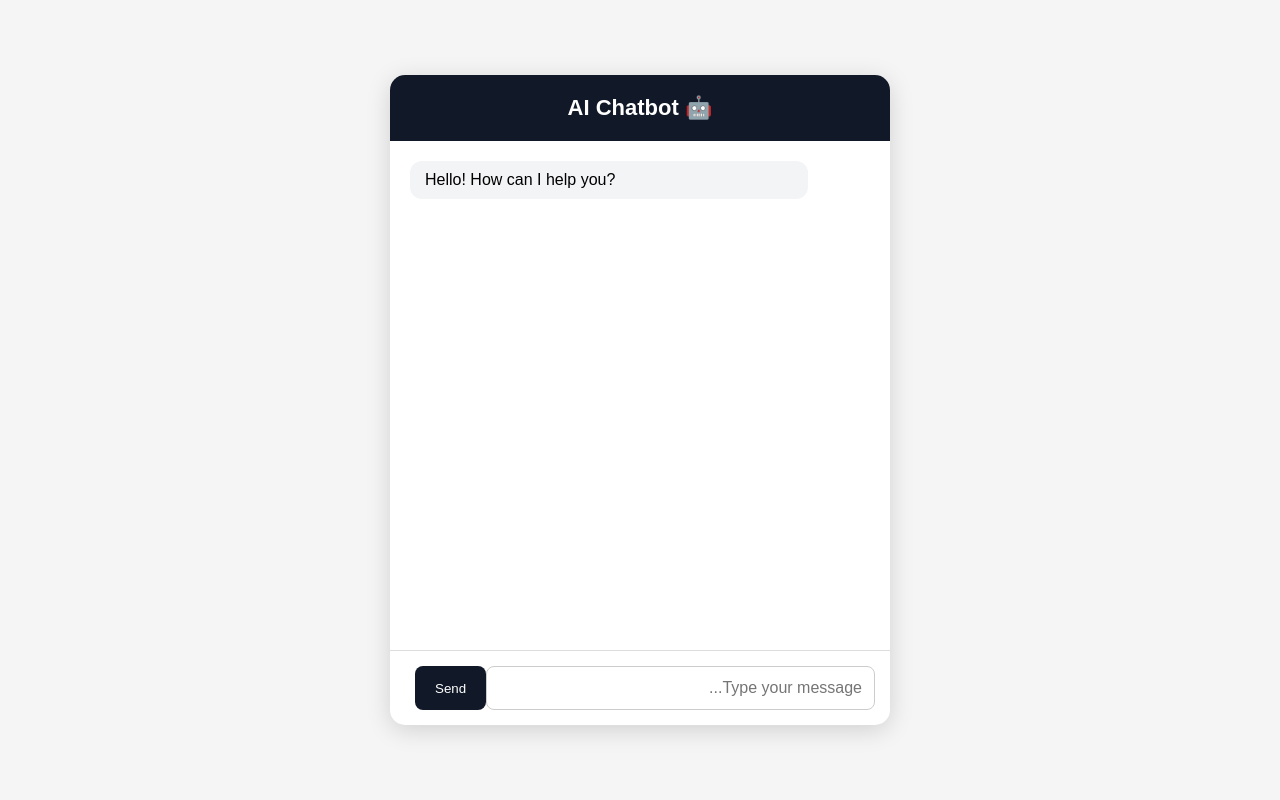
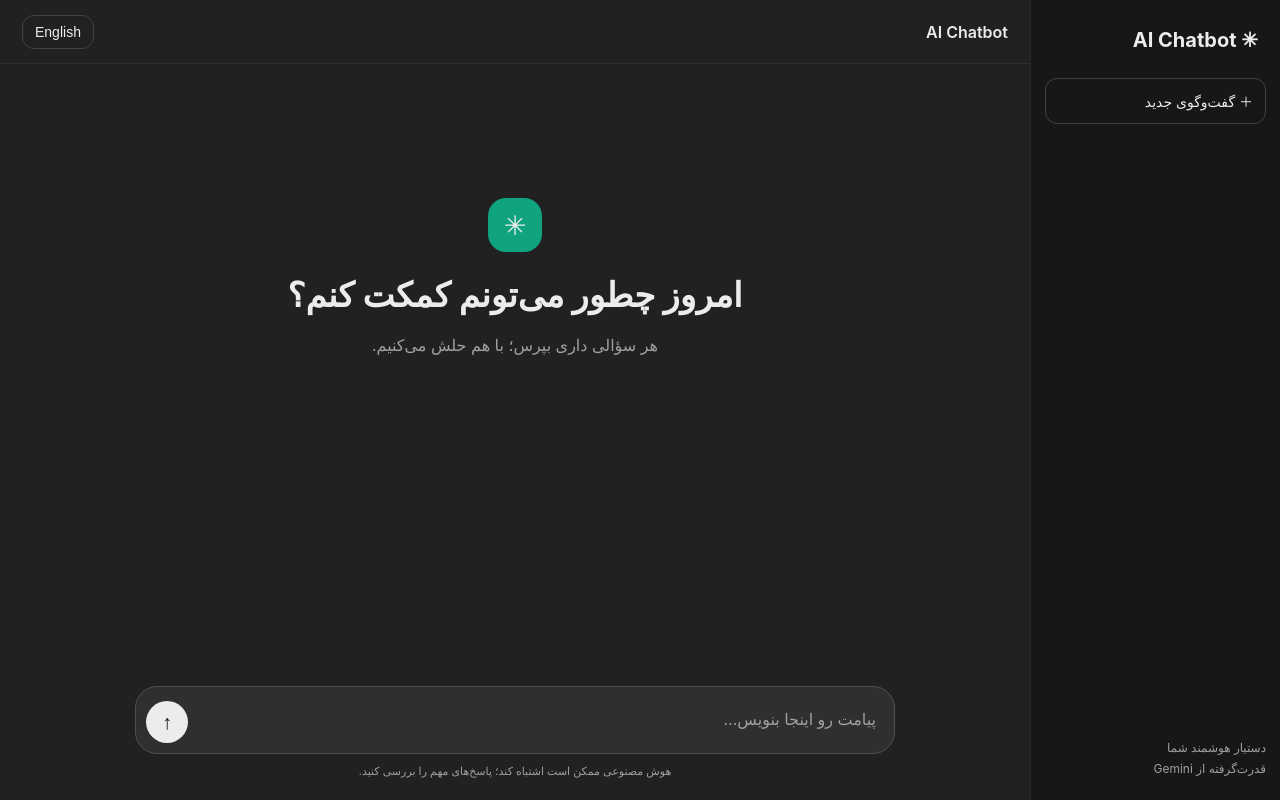
Before and after one commit to mohamadhosseinhojatian-jpg/AI-Chatbot, a Flask app: page / in a window 1280 px wide. Run offline with Flask 3, Linux system fonts and the light colour scheme.

Commit message:
Redesign chatbot UI

```diff
--- a/templates/index.html
+++ b/templates/index.html
@@ -1,166 +1,299 @@
+
 <!DOCTYPE html>
 <html lang="fa" dir="rtl">
 <head>
 <meta charset="UTF-8">
 <meta name="viewport" content="width=device-width, initial-scale=1.0">
 <title>AI Chatbot</title>
-
 <style>
+:root {
+    color-scheme: dark;
+    --bg: #212121;
+    --panel: #171717;
+    --surface: #2f2f2f;
+    --border: #424242;
+    --text: #ececec;
+    --muted: #a0a0a0;
+    --accent: #10a37f;
+}
+* { box-sizing: border-box; }
 body {
-            font-family: Arial, sans-serif;
-            background: #f5f5f5;
-            display: flex;
-            justify-content: center;
-            align-items: center;
-            height: 100vh;
     margin: 0;
+    height: 100dvh;
+    background: var(--bg);
+    color: var(--text);
+    font-family: -apple-system, BlinkMacSystemFont, "Segoe UI", Arial, sans-serif;
 }
-
-        .chat-container {
-            width: 500px;
-            height: 650px;
-            background: white;
-            border-radius: 15px;
-            box-shadow: 0 5px 25px rgba(0,0,0,0.15);
+.app { display: flex; height: 100%; }
+.sidebar {
+    width: 250px;
+    flex-shrink: 0;
+    background: var(--panel);
+    padding: 20px 14px;
     display: flex;
     flex-direction: column;
-            overflow: hidden;
+    gap: 18px;
+    border-inline-end: 1px solid #292929;
 }
-
-        .header {
-            background: #111827;
-            color: white;
-            padding: 20px;
-            text-align: center;
-            font-size: 22px;
-            font-weight: bold;
+.brand { font-size: 20px; font-weight: 700; padding: 8px; }
+.new-chat, .language, .send {
+    border: 1px solid var(--border);
+    background: transparent;
+    color: var(--text);
+    border-radius: 12px;
+    padding: 12px;
+    cursor: pointer;
+    font-size: 14px;
 }
-
+.new-chat { text-align: start; }
+.new-chat:hover, .language:hover { background: var(--surface); }
+.side-note { color: var(--muted); font-size: 12px; margin-top: auto; line-height: 1.8; }
+.main { flex: 1; min-width: 0; display: flex; flex-direction: column; }
+.topbar {
+    height: 64px;
+    padding: 0 22px;
+    display: flex;
+    align-items: center;
+    justify-content: space-between;
+    border-bottom: 1px solid #303030;
+}
+.top-title { font-weight: 600; }
+.language { padding: 8px 12px; }
 .messages {
     flex: 1;
-            padding: 20px;
     overflow-y: auto;
+    padding: 30px 18px;
+    scroll-behavior: smooth;
 }
-
+.welcome {
+    max-width: 680px;
+    margin: 13vh auto 35px;
+    text-align: center;
+}
+.logo {
+    width: 54px; height: 54px;
+    display: grid; place-items: center;
+    border-radius: 18px;
+    background: var(--accent);
+    margin: 0 auto 22px;
+    font-size: 27px;
+}
+.welcome h1 { font-size: clamp(24px, 4vw, 34px); margin: 0 0 12px; }
+.welcome p { color: var(--muted); line-height: 1.8; }
+.message-row { max-width: 760px; margin: 0 auto 24px; display: flex; }
 .message {
-    margin-bottom: 15px;
-    padding: 10px 15px;
-    border-radius: 12px;
-    max-width: 80%;
-    direction: auto;
+    max-width: 88%;
+    padding: 13px 17px;
+    border-radius: 18px;
+    line-height: 1.8;
+    overflow-wrap: anywhere;
+    white-space: pre-wrap;
     unicode-bidi: plaintext;
     text-align: start;
 }
-
-
-        .user {
-            background: #dbeafe;
-            margin-left: auto;
+.user-row { justify-content: flex-start; }
+.user-message { background: #303030; }
+.ai-row { justify-content: flex-end; }
+.ai-message { background: transparent; }
+.input-wrap { padding: 12px 18px 22px; }
+.input-box {
+    max-width: 760px;
+    margin: auto;
+    display: flex;
+    align-items: flex-end;
+    gap: 10px;
+    padding: 10px;
+    background: var(--surface);
+    border: 1px solid #505050;
+    border-radius: 22px;
 }
-
-        .ai {
-            background: #f3f4f6;
-            margin-right: auto;
+textarea {
+    flex: 1;
+    min-width: 0;
+    max-height: 180px;
+    resize: none;
+    border: 0;
+    outline: 0;
+    background: transparent;
+    color: var(--text);
+    padding: 10px 8px;
+    font: inherit;
+    line-height: 1.6;
 }
-
-        .input-area {
-            display: flex;
-            padding: 15px;
-            border-top: 1px solid #ddd;
+textarea::placeholder { color: var(--muted); }
+.send {
+    background: var(--text);
+    color: #171717;
+    border: 0;
+    width: 42px;
+    height: 42px;
+    padding: 0;
+    border-radius: 50%;
+    font-size: 20px;
+    flex-shrink: 0;
 }
-
-        input {
-            flex: 1;
-            padding: 12px;
-            border: 1px solid #ccc;
-            border-radius: 8px;
-            font-size: 16px;
-        }
-
-        button {
-            margin-left: 10px;
-            padding: 12px 20px;
-            border: none;
-            border-radius: 8px;
-            background: #111827;
-            color: white;
-            cursor: pointer;
+.send:disabled { opacity: .45; cursor: wait; }
+.disclaimer { text-align: center; font-size: 11px; color: var(--muted); margin-top: 10px; }
+@media (max-width: 650px) {
+    .sidebar { display: none; }
+    .topbar { padding: 0 14px; }
+    .messages { padding: 20px 12px; }
+    .input-wrap { padding: 10px 10px 14px; }
+    .message { max-width: 94%; }
+    .welcome { margin-top: 10vh; }
 }
 </style>
 </head>
+<body>
+<div class="app">
+    <aside class="sidebar">
+        <div class="brand">✳ AI Chatbot</div>
+        <button class="new-chat" id="newChat">＋ گفت‌وگوی جدید</button>
+        <div class="side-note" id="sideNote">دستیار هوشمند شما<br>قدرت‌گرفته از Gemini</div>
+    </aside>
 
-<body>
+    <main class="main">
+        <header class="topbar">
+            <div class="top-title">AI Chatbot</div>
+            <button class="language" id="languageBtn">English</button>
+        </header>
 
-<div class="chat-container">
+        <section class="messages" id="messages" aria-live="polite">
+            <div class="welcome" id="welcome">
+                <div class="logo">✳</div>
+                <h1 id="welcomeTitle">امروز چطور می‌تونم کمکت کنم؟</h1>
+                <p id="welcomeText">هر سؤالی داری بپرس؛ با هم حلش می‌کنیم.</p>
+            </div>
+        </section>
 
-    <div class="header">
-        🤖 AI Chatbot
+        <div class="input-wrap">
+            <form class="input-box" id="chatForm">
+                <textarea id="messageInput" rows="1"
+                    placeholder="پیامت رو اینجا بنویس..." aria-label="پیام شما"></textarea>
+                <button class="send" id="sendBtn" type="submit" aria-label="ارسال">↑</button>
+            </form>
+            <div class="disclaimer" id="disclaimer">هوش مصنوعی ممکن است اشتباه کند؛ پاسخ‌های مهم را بررسی کنید.</div>
         </div>
-
-    <div class="messages" id="messages">
-        <div class="message ai">
-            Hello! How can I help you?
-        </div>
-    </div>
-
-    <div class="input-area">
-        <input
-            type="text"
-            id="messageInput"
-            placeholder="Type your message..."
-        >
-
-        <button onclick="sendMessage()">
-            Send
-        </button>
-    </div>
-
+    </main>
 </div>
 
 <script>
-async function sendMessage() {
+const messages = document.getElementById("messages");
+const input = document.getElementById("messageInput");
+const form = document.getElementById("chatForm");
+const sendBtn = document.getElementById("sendBtn");
+const welcome = document.getElementById("welcome");
+const languageBtn = document.getElementById("languageBtn");
 
-    const input = document.getElementById("messageInput");
-    const messages = document.getElementById("messages");
+let language = "fa";
+let busy = false;
 
+const translations = {
+    fa: {
+        newChat: "＋ گفت‌وگوی جدید",
+        side: "دستیار هوشمند شما<br>قدرت‌گرفته از Gemini",
+        welcome: "امروز چطور می‌تونم کمکت کنم؟",
+        subtitle: "هر سؤالی داری بپرس؛ با هم حلش می‌کنیم.",
+        placeholder: "پیامت رو اینجا بنویس...",
+        disclaimer: "هوش مصنوعی ممکن است اشتباه کند؛ پاسخ‌های مهم را بررسی کنید.",
+        sending: "در حال فکر کردن...",
+        error: "متأسفانه مشکلی پیش آمد. دوباره تلاش کن.",
+        language: "English"
+    },
+    en: {
+        newChat: "＋ New chat",
+        side: "Your intelligent assistant<br>Powered by Gemini",
+        welcome: "How can I help you today?",
+        subtitle: "Ask anything. Let's figure it out together.",
+        placeholder: "Message AI Chatbot...",
+        disclaimer: "AI can make mistakes. Check important information.",
+        sending: "Thinking...",
+        error: "Something went wrong. Please try again.",
+        language: "فارسی"
+    }
+};
+
+function setLanguage(lang) {
+    language = lang;
+    const t = translations[lang];
+    document.documentElement.lang = lang;
+    document.documentElement.dir = lang === "fa" ? "rtl" : "ltr";
+    document.getElementById("newChat").textContent = t.newChat;
+    document.getElementById("sideNote").innerHTML = t.side;
+    document.getElementById("welcomeTitle").textContent = t.welcome;
+    document.getElementById("welcomeText").textContent = t.subtitle;
+    document.getElementById("disclaimer").textContent = t.disclaimer;
+    input.placeholder = t.placeholder;
+    languageBtn.textContent = t.language;
+}
+
+languageBtn.addEventListener("click", () => {
+    setLanguage(language === "fa" ? "en" : "fa");
+});
+
+function addMessage(text, type) {
+    const row = document.createElement("div");
+    row.className = "message-row " + (type === "user" ? "user-row" : "ai-row");
+    const bubble = document.createElement("div");
+    bubble.className = "message " + (type === "user" ? "user-message" : "ai-message");
+    bubble.textContent = text;
+    row.appendChild(bubble);
+    messages.appendChild(row);
+    messages.scrollTop = messages.scrollHeight;
+    return bubble;
+}
+
+form.addEventListener("submit", async (event) => {
+    event.preventDefault();
     const text = input.value.trim();
+    if (!text || busy) return;
 
-    if (!text) return;
+    welcome.hidden = true;
+    addMessage(text, "user");
+    input.value = "";
+    input.style.height = "auto";
+    busy = true;
+    sendBtn.disabled = true;
+    const loading = addMessage(translations[language].sending, "ai");
 
-    messages.innerHTML += `
-        <div class="message user">
-            ${text}
-        </div>
-    `;
-
-    input.value = "";
-
+    try {
         const response = await fetch("/chat", {
             method: "POST",
-        headers: {
-            "Content-Type": "application/json"
-        },
-        body: JSON.stringify({
-            message: text
-        })
+            headers: { "Content-Type": "application/json" },
+            body: JSON.stringify({ message: text })
+        });
+        const data = await response.json();
+        if (!response.ok) throw new Error("Request failed");
+        loading.textContent = data.response || translations[language].error;
+    } catch (error) {
+        loading.textContent = translations[language].error;
+    } finally {
+        busy = false;
+        sendBtn.disabled = false;
+        input.focus();
+        messages.scrollTop = messages.scrollHeight;
+    }
 });
 
-    const data = await response.json();
+document.getElementById("newChat").addEventListener("click", () => {
+    messages.replaceChildren(welcome);
+    welcome.hidden = false;
+    input.focus();
+});
 
-    messages.innerHTML += `
-        <div class="message ai">
-            ${data.response}
-        </div>
-    `;
+input.addEventListener("input", () => {
+    input.style.height = "auto";
+    input.style.height = Math.min(input.scrollHeight, 180) + "px";
+});
 
-    messages.scrollTop = messages.scrollHeight;
-}
-    document.getElementById("messageInput").addEventListener("keydown", function(event) {
-    if (event.key === "Enter") {
-        sendMessage();
+input.addEventListener("keydown", (event) => {
+    if (event.key === "Enter" && !event.shiftKey) {
+        event.preventDefault();
+        form.requestSubmit();
     }
 });
+
+setLanguage("fa");
 </script>
-
 </body>
 </html>
```
Lines whose indentation alone changed are shown as unchanged.
